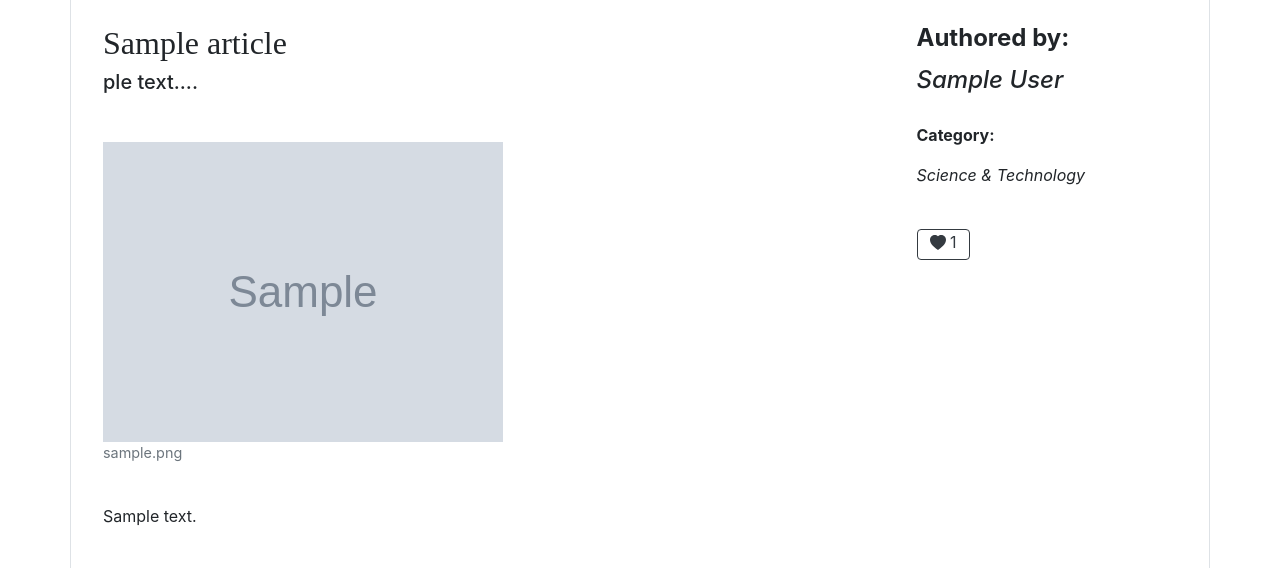
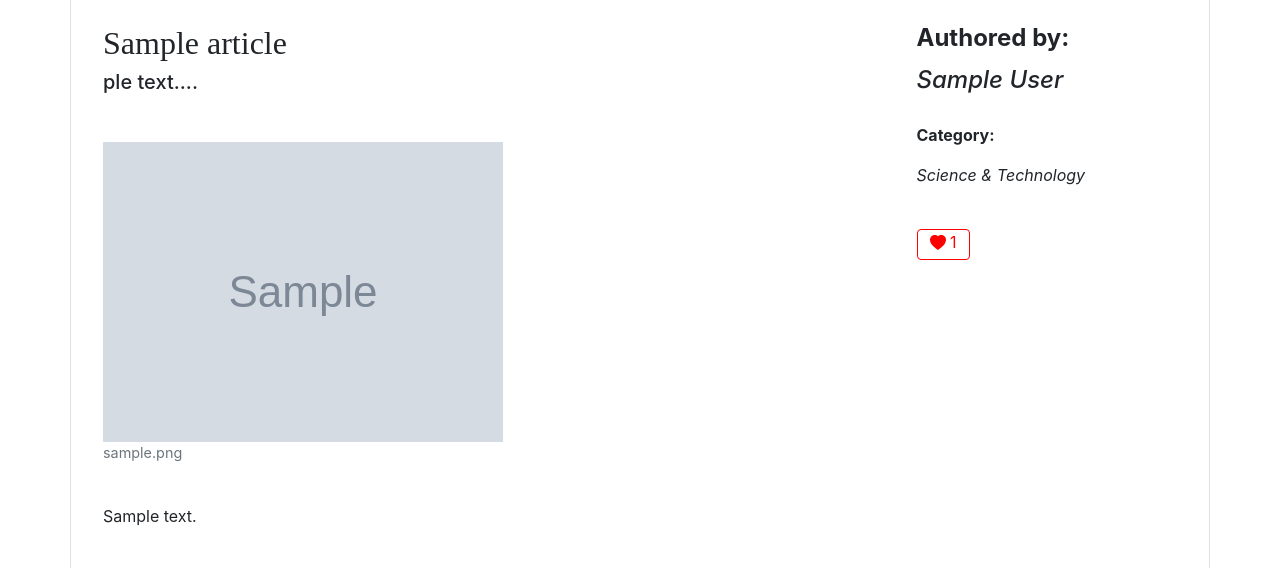
Before and after one commit to First-Derivative/WebHerald, a Django app: page /article/1 in a window 1280 px wide. Shown: the part 178-746 px from the top of the page. Run offline with Django 3.2, Linux system fonts and the light colour scheme; a user stored in the database is signed in; tables that the repository leaves empty hold one stand-in row (values such as "Sample post"); grey boxes marked "Sample" are stand-in pictures; some web fonts are replaced.

Commit message:
tiny likes fix

```diff
--- a/main/templates/main/article.html
+++ b/main/templates/main/article.html
@@ -121,7 +121,7 @@
 
     $(function() {
       article_id = $('.like-button').attr('id')
-      console.log(user)
+      console.log(user_auth)
         // check whether user has liked this article before
         $.ajax({
           type: 'GET',
@@ -131,8 +131,9 @@
           success: function (response) {
               // set appearance of like button if already liked
               if (response.is_liked == 'true') {
+                console.log('already liked')
                 user_liked = true
-                $('.btn-outline-dark').css('color', 'red')
+                $('.btn-outline-dark').css({'color': 'red', 'border-color': 'red'})
               }
           },
           error: function(textStatus, errorThrown) {
```
Also changed, not shown: static/images/profile_pictures/noodle_QbU9PuB.png (added).
